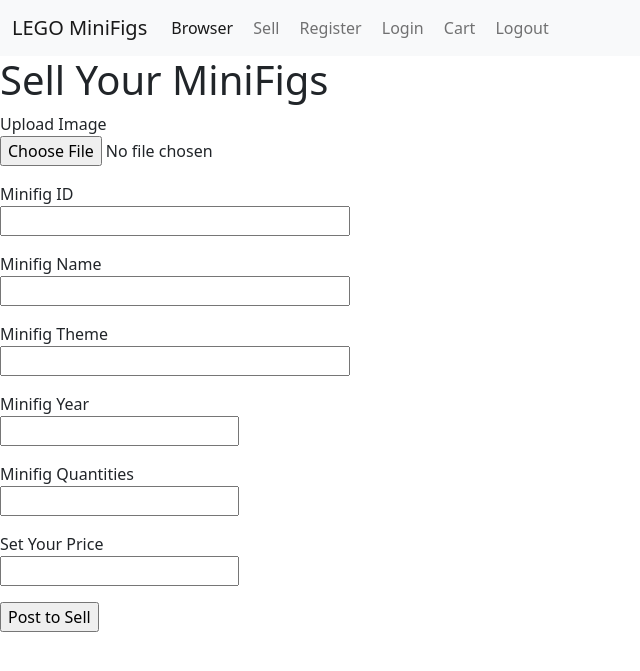
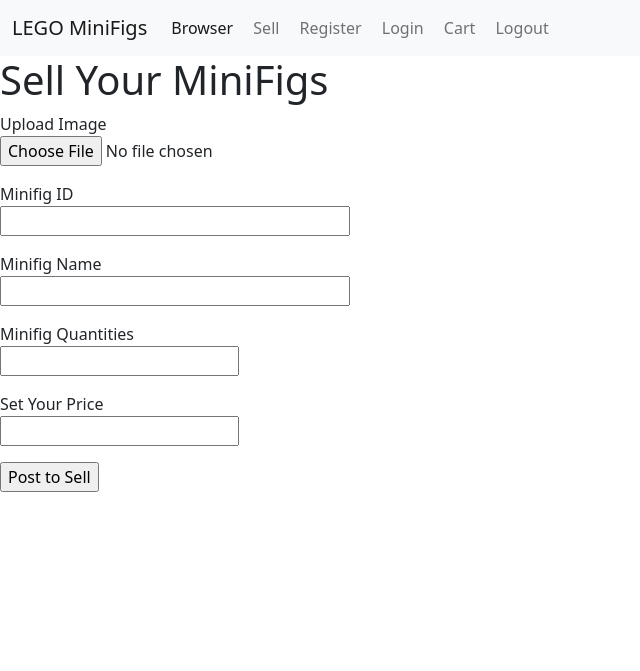
Before and after one commit to Tracylu2015/lego-mini-figs, a Flask app: page /sell_fig in a window 1280 px wide. Shown: the top 671 px of the page, without its empty margins (0-640 px from the left). Run offline with Flask 2, Linux system fonts and the light colour scheme; parts of the project's set-up code (start-up, migrations or seed data) failed here and were passed over; some libraries are stand-ins or nearby versions.

Commit message:
revised sell form

```diff
--- a/miniFig_app/form.py
+++ b/miniFig_app/form.py
@@ -1,10 +1,9 @@
 from flask_wtf import FlaskForm
-from wtforms import StringField, PasswordField, BooleanField, SubmitField, IntegerField, DecimalField
-from wtforms.fields.simple import FileField
+from flask_wtf.file import FileField, FileRequired
+from wtforms import *
 from wtforms.validators import ValidationError, DataRequired, Email, EqualTo
 from miniFig_app import app
 from miniFig_app import User
-
 
 class LoginForm(FlaskForm):
     email = StringField('Email', validators=[DataRequired()])
@@ -36,11 +35,16 @@ class RegistrationForm(FlaskForm):
             raise ValidationError('Please use a different email address.')
 
 class PostSellFigForm(FlaskForm):
-    image = FileField('Upload Image', validators=[DataRequired()])
+    image = FileField('Upload Image', validators=[FileRequired()])
+
     fig_id= StringField('Minifig ID', validators=[DataRequired()])
     fig_name = StringField('Minifig Name', validators=[DataRequired()])
-    fig_theme = StringField('Minifig Theme', validators=[DataRequired()])
-    fig_year = IntegerField('Minifig Year', validators=[DataRequired()])
+    # fig_theme = StringField('Minifig Theme', validators=[DataRequired()])
+    # fig_year = SelectField(
+    #     "Minifig Year",
+    #     [DataRequired()],
+    #     choices=list(range(2021, 1974, -1)),
+    # )
     fig_quantity = IntegerField('Minifig Quantities', validators=[DataRequired()])
     fig_price = DecimalField('Set Your Price', validators=[DataRequired()])
     submit = SubmitField('Post to Sell')
--- a/miniFig_app/templates/sell_fig.html
+++ b/miniFig_app/templates/sell_fig.html
@@ -28,6 +28,7 @@
         <span style="color: red">[{{ error }}]</span>
         {% endfor %}
     </p>
+    {#
     <p>
         {{ form.fig_theme.label }}<br />
         {{ form.fig_theme(size=32) }}<br />
@@ -37,11 +38,12 @@
     </p>
     <p>
         {{ form.fig_year.label }}<br />
-        {{ form.fig_year(size=32) }}<br />
+        {{ form.fig_year(size=1) }}<br />
         {% for error in form.fig_year.errors %}
         <span style="color: red">[{{ error }}]</span>
         {% endfor %}
     </p>
+    #}
     <p>
         {{ form.fig_quantity.label }}<br />
         {{ form.fig_quantity(size=16) }}<br />
```
Also changed, not shown: requirements.txt (line endings or trailing spaces).
